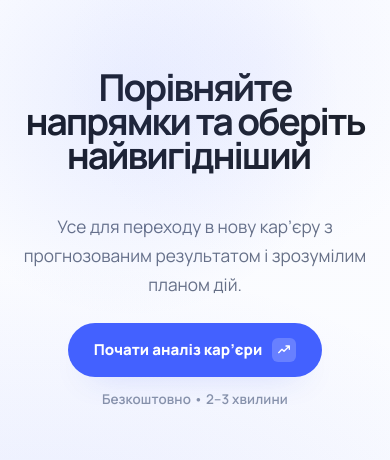
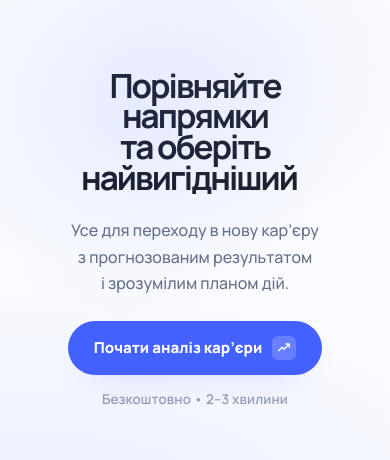
Before and after one commit to metalslasher/decivio-saas, a Next.js app: page / in a window 390 px wide. Shown: the part 224-684 px from the top of the page. Built offline with nearby package versions, Linux system fonts and the light colour scheme; no server answers.

Commit message:
polish hero responsive layout

```diff
--- a/src/components/hero-before-after.tsx
+++ b/src/components/hero-before-after.tsx
@@ -142,24 +142,25 @@ export function HeroBeforeAfter() {
       <div className="pointer-events-none absolute -right-20 top-4 h-[24rem] w-[24rem] rounded-full bg-[radial-gradient(circle,rgba(152,165,255,0.08)_0%,rgba(152,165,255,0.04)_36%,transparent_72%)]" />
 
       <div className="space-y-8 md:space-y-10">
-        <div className="mx-auto flex min-h-[calc(100svh-6rem)] max-w-[58rem] flex-col items-center justify-center space-y-6 text-center md:min-h-[calc(100svh-7rem)] md:space-y-7">
-          <h1 className="mx-auto min-h-[7.35rem] max-w-[17ch] text-balance font-display text-[2.32rem] font-bold leading-[0.91] tracking-[-0.055em] text-[var(--text-strong)] md:min-h-[10.8rem] md:max-w-[20ch] md:text-[3.9rem]">
+        <div className="mx-auto flex min-h-[calc(100svh-6rem)] max-w-[64rem] items-center justify-center md:min-h-[calc(100svh-7rem)]">
+          <div className="flex w-full max-w-[58rem] flex-col items-center space-y-6 text-center sm:space-y-7 md:-translate-y-8 lg:-translate-y-10">
+            <h1 className="mx-auto min-h-[6.7rem] max-w-[12ch] text-balance font-display text-[2.08rem] font-bold leading-[0.92] tracking-[-0.06em] text-[var(--text-strong)] sm:min-h-[7.8rem] sm:text-[2.7rem] md:min-h-[11rem] md:max-w-[12ch] md:text-[4.45rem] lg:text-[5.05rem]">
               {typedText}
               <span className="hero-caret ml-1 text-[var(--accent-strong)]" aria-hidden="true">
                 |
               </span>
             </h1>
 
-          <p className="mx-auto max-w-[48rem] text-[1.08rem] leading-[1.68] text-[rgba(92,103,128,0.94)] md:text-[1.26rem] md:leading-[1.62]">
+            <p className="mx-auto max-w-[20rem] text-balance text-[1rem] font-medium leading-[1.66] text-[rgba(92,103,128,0.94)] sm:max-w-[30rem] sm:text-[1.08rem] md:max-w-[36rem] md:text-[1.2rem] md:leading-[1.62] lg:max-w-[44rem] lg:text-[1.24rem]">
               {subheadline}
             </p>
 
-          <div className="mt-3 flex justify-center md:mt-5">
-            <div className="w-full max-w-[22rem] sm:w-auto sm:max-w-none">
-              <div className="flex flex-col items-center gap-3">
+            <div className="mt-4 flex justify-center md:mt-7">
+              <div className="w-full max-w-[18.5rem] sm:max-w-[22rem]">
+                <div className="flex flex-col items-center gap-3.5">
                   <Link
                     href="/simulate"
-                  className="btn-primary w-full justify-center gap-2.5 px-6 py-3.5 text-[1.03rem] font-extrabold sm:min-w-[15rem] sm:w-auto sm:px-7"
+                    className="btn-primary w-full justify-center gap-2.5 px-6 py-3.5 text-[1rem] font-extrabold sm:min-w-[16rem] sm:w-auto sm:px-7 md:text-[1.06rem]"
                   >
                     <span className="transition-opacity duration-200">{ctaLabels[ctaIndex]}</span>
                     <span className="inline-flex h-6 w-6 items-center justify-center rounded-md bg-white/20">
@@ -174,7 +175,8 @@ export function HeroBeforeAfter() {
                       </svg>
                     </span>
                   </Link>
-                <span className="text-[0.84rem] font-semibold tracking-[0.01em] text-[rgba(129,141,168,0.96)] md:text-[0.92rem]">{ctaMeta}</span>
+                  <span className="text-[0.84rem] font-semibold tracking-[0.01em] text-[rgba(140,151,177,0.94)] md:text-[0.94rem]">{ctaMeta}</span>
+                </div>
               </div>
             </div>
           </div>
```
Lines whose indentation alone changed are shown as unchanged.
